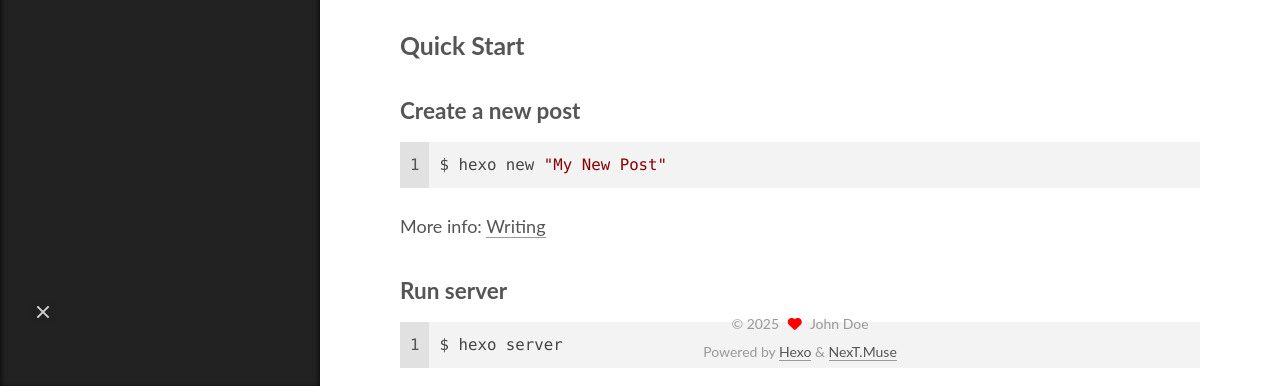
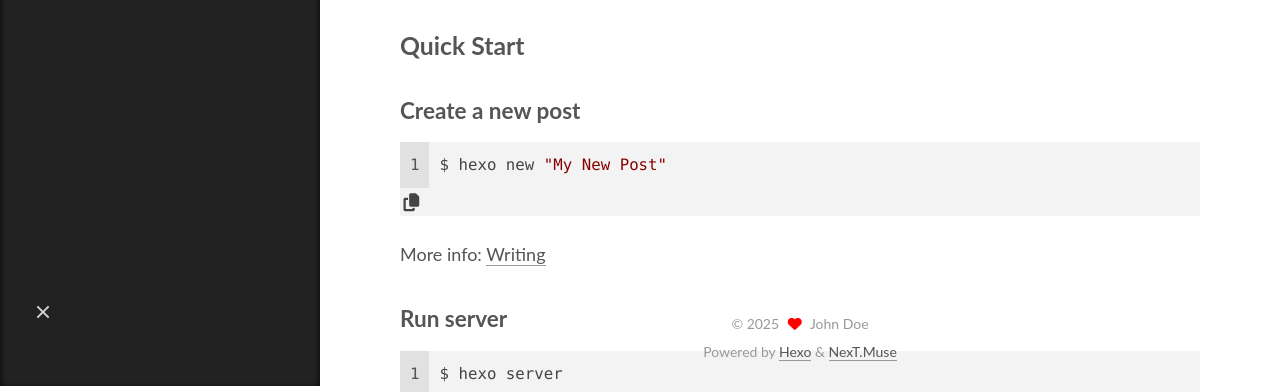
Before and after one commit to lzgyw/lzgyw.github.io, a plain HTML site: page 2025/03/20/hello-world/index.html in a window 1280 px wide. Shown: the part 414-806 px from the top of the page. Drawn offline with nearby package versions, Linux system fonts and the light colour scheme.

Commit message:
Site updated: 2025-03-20 21:04:07

```diff
--- a/2025/03/20/hello-world/index.html
+++ b/2025/03/20/hello-world/index.html
@@ -17,7 +17,7 @@
 <link rel="stylesheet" href="https://cdnjs.cloudflare.com/ajax/libs/font-awesome/6.7.2/css/all.min.css" integrity="sha256-dABdfBfUoC8vJUBOwGVdm8L9qlMWaHTIfXt+7GnZCIo=" crossorigin="anonymous">
   <link rel="stylesheet" href="https://cdnjs.cloudflare.com/ajax/libs/animate.css/3.1.1/animate.min.css" integrity="sha256-PR7ttpcvz8qrF57fur/yAx1qXMFJeJFiA6pSzWi0OIE=" crossorigin="anonymous">
 
-<script class="next-config" data-name="main" type="application/json">{"hostname":"example.com","root":"/","images":"/images","scheme":"Muse","darkmode":false,"version":"8.22.0","exturl":false,"sidebar":{"position":"left","width_expanded":320,"width_dual_column":240,"display":"post","padding":18,"offset":12},"hljswrap":true,"copycode":{"enable":false,"style":null},"fold":{"enable":false,"height":500},"bookmark":{"enable":false,"color":"#222","save":"auto"},"mediumzoom":false,"lazyload":false,"pangu":false,"comments":{"style":"tabs","active":null,"storage":true,"lazyload":false,"nav":null},"stickytabs":false,"motion":{"enable":true,"async":false,"duration":200,"transition":{"menu_item":"fadeInDown","post_block":"fadeIn","post_header":"fadeInDown","post_body":"fadeInDown","coll_header":"fadeInLeft","sidebar":"fadeInUp"}},"i18n":{"placeholder":"Searching...","empty":"We didn't find any results for the search: ${query}","hits_time":"${hits} results found in ${time} ms","hits":"${hits} results found"}}</script><script src="/js/config.js" defer></script>
+<script class="next-config" data-name="main" type="application/json">{"hostname":"example.com","root":"/","images":"/images","scheme":"Muse","darkmode":false,"version":"8.22.0","exturl":false,"sidebar":{"position":"left","width_expanded":320,"width_dual_column":240,"display":"post","padding":18,"offset":12},"hljswrap":true,"copycode":{"enable":"mac","style":null},"fold":{"enable":false,"height":500},"bookmark":{"enable":false,"color":"#222","save":"auto"},"mediumzoom":false,"lazyload":false,"pangu":false,"comments":{"style":"tabs","active":null,"storage":true,"lazyload":false,"nav":null},"stickytabs":false,"motion":{"enable":true,"async":false,"duration":200,"transition":{"menu_item":"fadeInDown","post_block":"fadeIn","post_header":"fadeInDown","post_body":"fadeInDown","coll_header":"fadeInLeft","sidebar":"fadeInUp"}},"i18n":{"placeholder":"Searching...","empty":"We didn't find any results for the search: ${query}","hits_time":"${hits} results found in ${time} ms","hits":"${hits} results found"}}</script><script src="/js/config.js" defer></script>
 
     <meta name="description" content="Welcome to Hexo! This is your very first post. Check documentation for more info. If you get any problems when using Hexo, you can find the answer in troubleshooting or you can ask me on GitHub. Quick">
 <meta property="og:type" content="article">
```
Also changed, not shown: archives/2025/03/index.html (+1 -1 lines), archives/2025/index.html (+1 -1 lines), archives/index.html (+1 -1 lines), index.html (+1 -1 lines).
